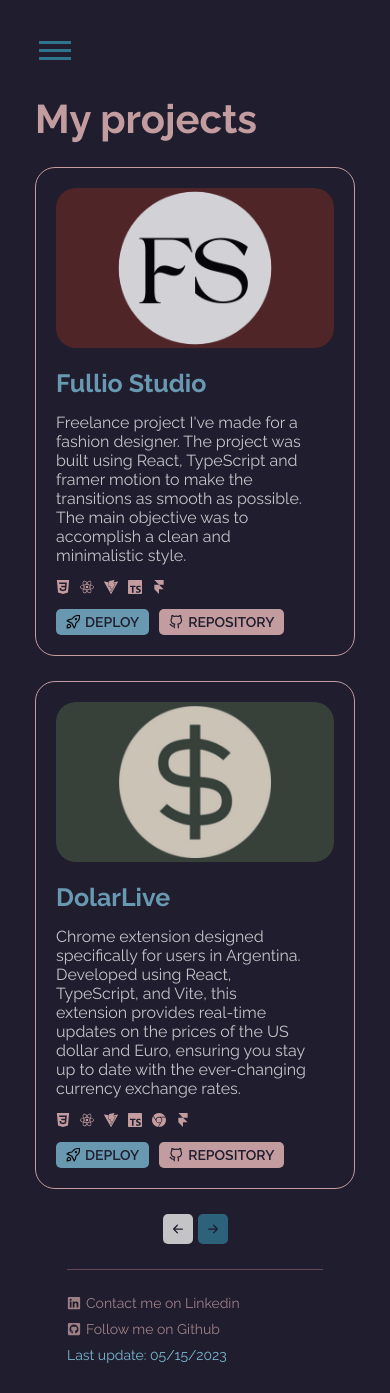
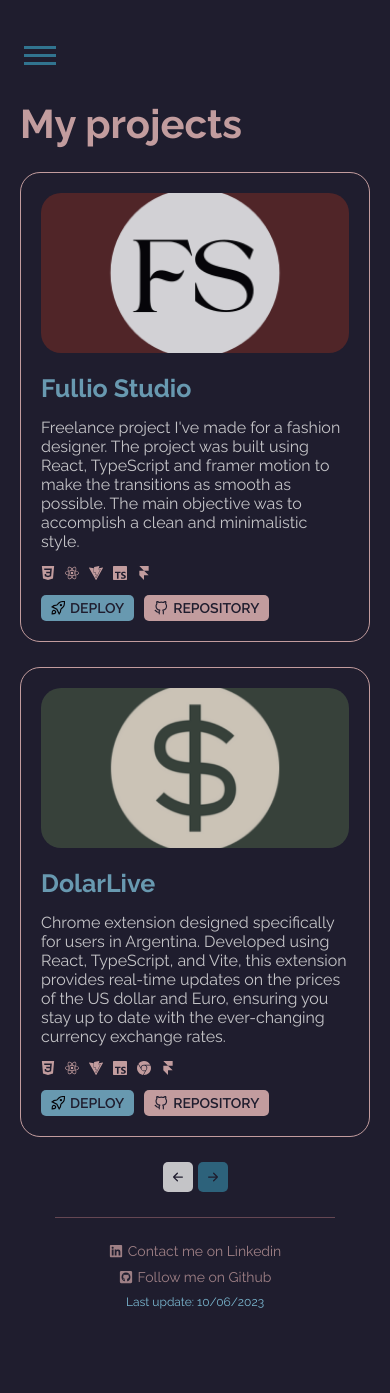
Before and after one commit to LucaCuello/MyPortfolio, a React (Vite) app: page /projects in a window 390 px wide. After the commit the page ends 1344 px from the top, so only its background shows below. Built offline with nearby package versions, Linux system fonts and the light colour scheme.

Commit message:
Styles adjustments

```diff
--- a/src/components/footer/Footer.tsx
+++ b/src/components/footer/Footer.tsx
@@ -6,28 +6,20 @@ export const Footer = () => {
     <footer>
       <div className="contact-me">
         <span>
-          <a
-            className="contact-link"
-            href="https://www.linkedin.com/in/luca-cuello41/"
-            target="_blank"
-          >
+          <a className="contact-link" href="https://www.linkedin.com/in/luca-cuello41/" target="_blank">
             <FaLinkedin />
             Contact me on Linkedin
           </a>
         </span>
         <span>
-          <a
-            className="contact-link"
-            href="https://github.com/LucaCuello"
-            target="_blank"
-          >
+          <a className="contact-link" href="https://github.com/LucaCuello" target="_blank">
             <FaGithubSquare />
             Follow me on Github
           </a>
         </span>
       </div>
       <div className="update-info">
-        <p>Last update: 05/15/2023</p>
+        <p>Last update: 10/06/2023</p>
       </div>
     </footer>
   );
--- a/src/global/responsive.css
+++ b/src/global/responsive.css
@@ -34,7 +34,7 @@
   .aboutme-body {
     text-align: center;
     word-wrap: break-word;
-    width: 85%;
+    width: 100%;
   }
 
   /* Education responsive */
@@ -244,28 +244,44 @@
   }
 }
 @media screen and (max-width: 490px) {
+  #root {
+    padding: 35px 0 !important;
+  }
+
   /* Footer */
   .contact-me {
     flex-direction: column;
-    align-items: flex-start;
-    align-self: flex-start;
+    align-items: center;
+    align-self: center;
     gap: 10px;
   }
 
   .update-info {
-    align-self: flex-start;
+    align-self: center;
+    font-size: 12px;
   }
 
   .project-preview {
+    max-width: unset;
     width: 100%;
     height: 160px;
   }
 
   .project-description {
+    width: 100%;
     gap: 15px;
+  }
+
+  .project-description p {
+    width: 100%;
   }
 
   .buttons-container {
     flex-direction: column;
+    width: 74%;
+  }
+
+  .study-card p {
+    width: 100% !important;
   }
 }
--- a/src/routes/education/Data.tsx
+++ b/src/routes/education/Data.tsx
@@ -5,7 +5,7 @@ import UXUICertificate from "../../assets/certificates/UXUICertificate.png";
 
 export const educationData = [
   {
-    title: "Information Systems | Programming",
+    title: "Information Systems",
     courseType: "Degree",
     description:
       "In this degree I will learn all about computer information systems and programming, I'm very excited to continue to especialize in this area and keep learning new things.",
@@ -22,8 +22,7 @@ export const educationData = [
       "Crash-course that helped to understand HTML/CSS/JavaScript more and it introduced me to a new programming language, Java, where I've learnt about Object-Oriented programming. I've also learnt Data Analytics with Python and SQL with MySQL Server.",
     place: "Oracle",
     date: "08/2022 - 02/2023",
-    certificateLink:
-      "https://app.aluracursos.com/program/certificate/58d5d3bb-8953-449a-b523-87a0bdea60e0",
+    certificateLink: "https://app.aluracursos.com/program/certificate/58d5d3bb-8953-449a-b523-87a0bdea60e0",
     certificateAvailible: true,
     certificateImage: ONECertificate,
   },
@@ -34,8 +33,7 @@ export const educationData = [
       "Training where I'm learning concepts of Salesforce such as flows, auto-flows, custom objects, custom profiles, SOQL, JQL between other subjects. The main goal of this training is to get to know Salesforce and testing.",
     place: "XDGen",
     date: "03/2023 - Current",
-    certificateLink:
-      "https://app.aluracursos.com/program/certificate/58d5d3bb-8953-449a-b523-87a0bdea60e0",
+    certificateLink: "https://app.aluracursos.com/program/certificate/58d5d3bb-8953-449a-b523-87a0bdea60e0",
     certificateAvailible: true,
     certificateImage: ONECertificate,
   },
@@ -57,16 +55,14 @@ export const educationData = [
       "This specialization teached me a lot of new cool stuff, from installing hardware components to creating a virtual machine. I've learnt how to use different OS's, creating and executing scripts, troubleshooting and much more.",
     place: "Coursera, Google",
     date: "09/2022 - 01/2023",
-    certificateLink:
-      "https://www.coursera.org/account/accomplishments/specialization/certificate/YAPVP7AAUSJF",
+    certificateLink: "https://www.coursera.org/account/accomplishments/specialization/certificate/YAPVP7AAUSJF",
     certificateAvailible: true,
     certificateImage: ITSupportCertificate,
   },
   {
     title: "EFSET",
     courseType: "English Certificate",
-    description:
-      "English test where I've got the qualification of 74/100 (C2 Proficient).",
+    description: "English test where I've got the qualification of 74/100 (C2 Proficient).",
     place: "Efset",
     date: "01/2023",
     certificateLink: "https://www.efset.org/cert/NpefMm",
--- a/src/routes/projects/Data.tsx
+++ b/src/routes/projects/Data.tsx
@@ -19,7 +19,7 @@ export const projectsData = [
     ],
     imagePath: FullioStudioPreview,
     repository: "https://github.com/LucaCuello/FullioStudioPortfolio",
-    deploy: "https://fulliostudio.com/home",
+    deploy: "https://fulliostudio.com/",
   },
   {
     title: "DolarLive",
```
